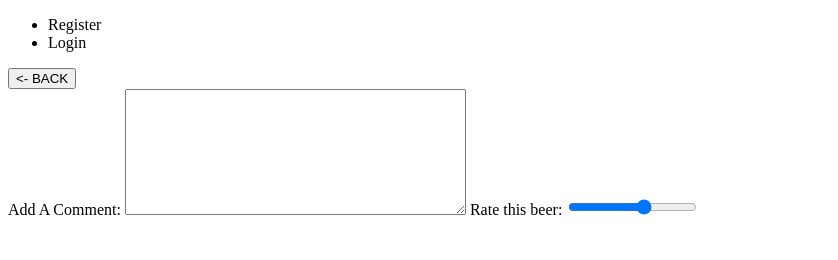
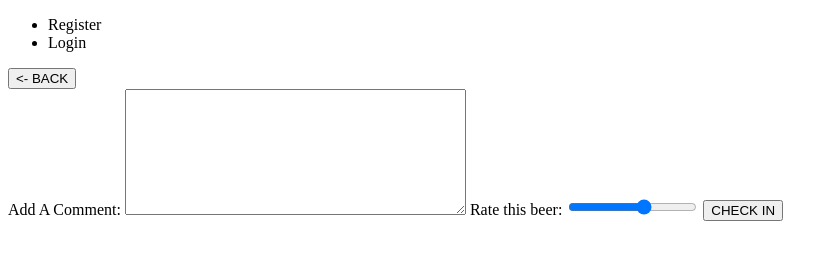
Before and after one commit to estermer/craftd-app, a website: page public/index.html at #!/preview-beer in a window 1280 px wide. Shown: the whole page, without its empty margins (0-838 px from the left). Drawn offline with nearby package versions, Linux system fonts and the light colour scheme; some packages are replaced by stand-ins of ours.

Commit message:
added submit button the checkin beer form

```diff
--- a/public/partials/preview-beer.html
+++ b/public/partials/preview-beer.html
@@ -23,4 +23,5 @@
     Rate this beer:
     <input ng-model="input.rating" type="range"  min="0" max="5" />
   </label>
+  <input type="submit" value="CHECK IN">
 </form>
```
